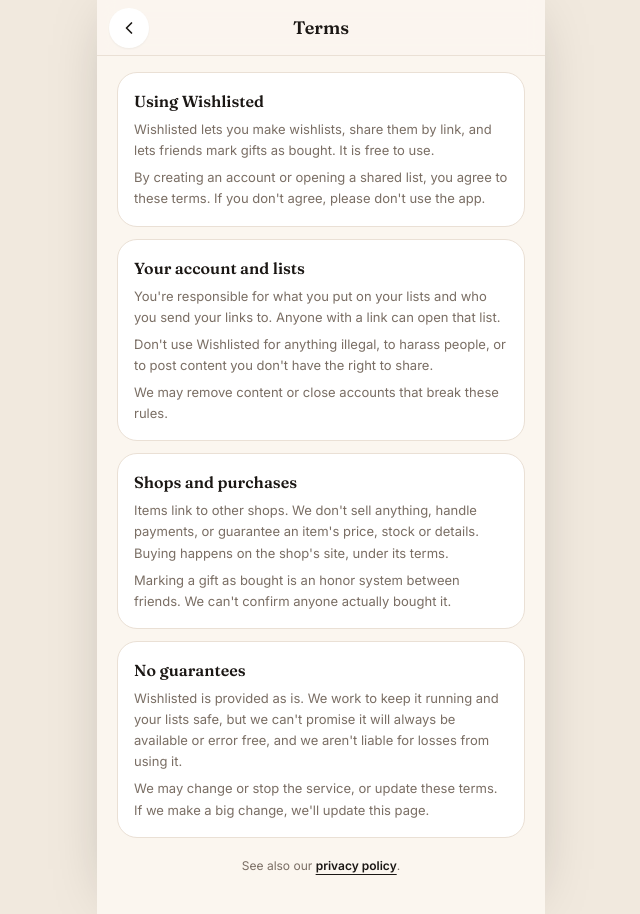
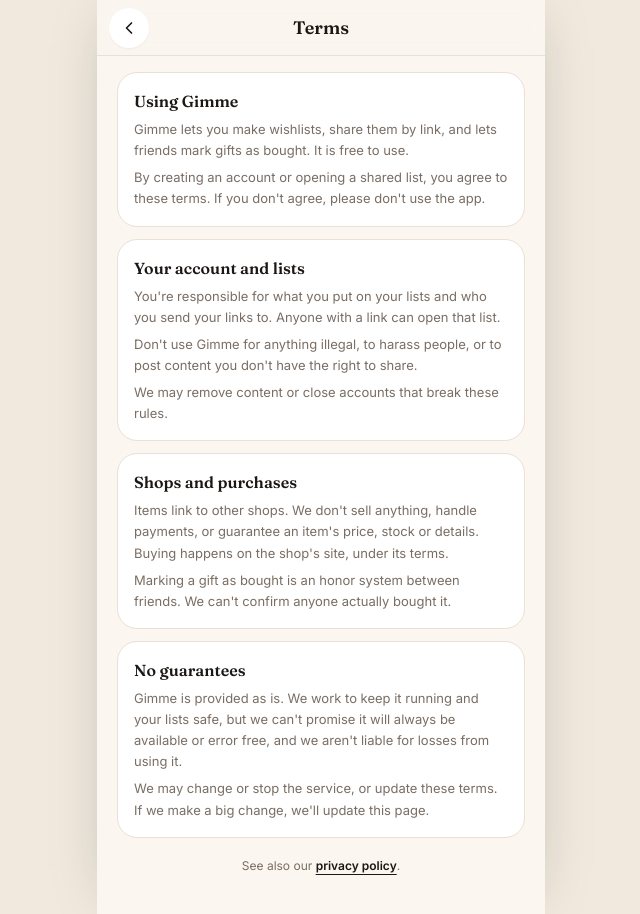
Before and after one commit to rezn5447/ShareWished, a Next.js app: page /terms in a window 1280 px wide. Shown: the whole page, without its empty margins (319-959 px from the left). Built offline with nearby package versions, Linux system fonts and the light colour scheme; no server answers.

Commit message:
Finish renaming the app to Gimme
The privacy and terms pages and the Profile feedback email were added
after the rename, so they still said Wishlisted.

Co-Authored-By: Claude Opus 5.5 <noreply@anthropic.com>

```diff
--- a/app/privacy/page.tsx
+++ b/app/privacy/page.tsx
@@ -3,7 +3,7 @@ import { MobileScreen } from '@/components/MobileScreen'
 import { TopBar } from '@/components/TopBar'
 
 export const metadata: Metadata = {
-  title: 'Privacy · Wishlisted',
+  title: 'Privacy · Gimme',
   description: 'How surprise mode works, and who can open your lists.',
 }
 
--- a/app/profile/page.tsx
+++ b/app/profile/page.tsx
@@ -20,7 +20,7 @@ const rows = [
           Icon: HelpCircleIcon,
           label: 'Help & feedback',
           hint: 'We read everything',
-          href: `mailto:${SUPPORT_EMAIL}?subject=${encodeURIComponent('Wishlisted feedback')}`,
+          href: `mailto:${SUPPORT_EMAIL}?subject=${encodeURIComponent('Gimme feedback')}`,
         },
       ]
     : []),
--- a/app/terms/page.tsx
+++ b/app/terms/page.tsx
@@ -4,16 +4,16 @@ import { MobileScreen } from '@/components/MobileScreen'
 import { TopBar } from '@/components/TopBar'
 
 export const metadata: Metadata = {
-  title: 'Terms · Wishlisted',
-  description: 'The ground rules for using Wishlisted.',
+  title: 'Terms · Gimme',
+  description: 'The ground rules for using Gimme.',
 }
 
 // Public on purpose, like /privacy: Google's sign-in screen links here.
 const sections = [
   {
-    heading: 'Using Wishlisted',
+    heading: 'Using Gimme',
     body: [
-      'Wishlisted lets you make wishlists, share them by link, and lets friends mark gifts as bought. It is free to use.',
+      'Gimme lets you make wishlists, share them by link, and lets friends mark gifts as bought. It is free to use.',
       'By creating an account or opening a shared list, you agree to these terms. If you don\'t agree, please don\'t use the app.',
     ],
   },
@@ -21,7 +21,7 @@ const sections = [
     heading: 'Your account and lists',
     body: [
       "You're responsible for what you put on your lists and who you send your links to. Anyone with a link can open that list.",
-      "Don't use Wishlisted for anything illegal, to harass people, or to post content you don't have the right to share.",
+      "Don't use Gimme for anything illegal, to harass people, or to post content you don't have the right to share.",
       'We may remove content or close accounts that break these rules.',
     ],
   },
@@ -35,7 +35,7 @@ const sections = [
   {
     heading: 'No guarantees',
     body: [
-      'Wishlisted is provided as is. We work to keep it running and your lists safe, but we can\'t promise it will always be available or error free, and we aren\'t liable for losses from using it.',
+      'Gimme is provided as is. We work to keep it running and your lists safe, but we can\'t promise it will always be available or error free, and we aren\'t liable for losses from using it.',
       'We may change or stop the service, or update these terms. If we make a big change, we\'ll update this page.',
     ],
   },
```
Also changed, not shown: 1 other file (tests, documents, lock files or other folders).
